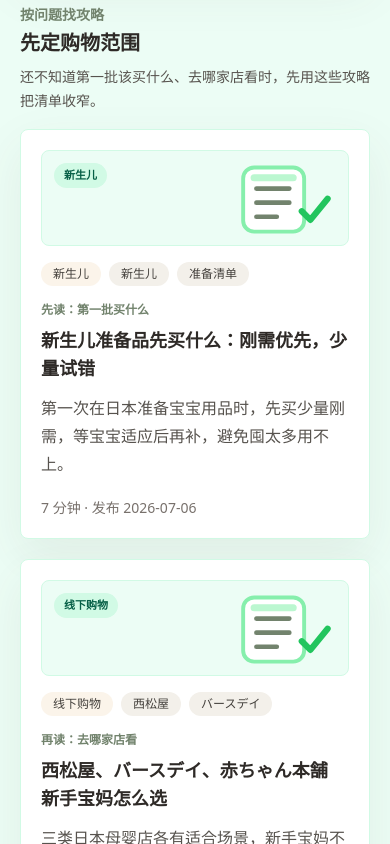
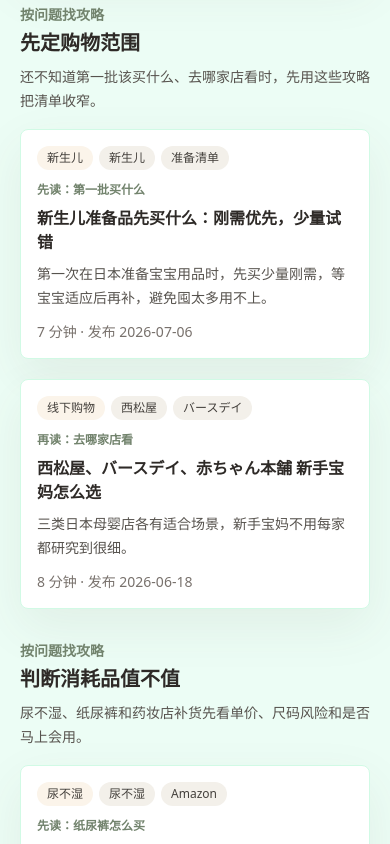
Before and after one commit to fengchuanli/mama-save-jp, a Next.js app: page /guides in a window 390 px wide. Shown: the part 1100-1944 px from the top of the page. Built offline with nearby package versions, Linux system fonts and the light colour scheme.

Commit message:
优化攻略列表分组卡片移动端体验

```diff
--- a/components/GuideCard.tsx
+++ b/components/GuideCard.tsx
@@ -5,21 +5,36 @@ import { CardVisual, getGuideVisual } from "@/components/VisualMotif";
 type GuideCardProps = {
   guide: GuideMeta;
   contextLabel?: string;
+  mobileCompact?: boolean;
 };
 
-export function GuideCard({ guide, contextLabel }: GuideCardProps) {
+export function GuideCard({ guide, contextLabel, mobileCompact = false }: GuideCardProps) {
+  const cardPadding = mobileCompact ? "p-4 sm:p-5" : "p-5";
+  const tagGroupClass = mobileCompact
+    ? "mb-3 flex flex-wrap gap-1.5 sm:mb-4 sm:gap-2"
+    : "mb-4 flex flex-wrap gap-2";
+  const titleClass = mobileCompact
+    ? "text-base font-semibold leading-6 text-ink sm:text-lg sm:leading-7"
+    : "text-lg font-semibold text-ink";
+  const descriptionClass = mobileCompact
+    ? "mt-2 text-sm leading-6 text-stone-600 sm:mt-3 sm:text-base sm:leading-7"
+    : "mt-3 leading-7 text-stone-600";
+  const metaClass = mobileCompact ? "mt-3 text-sm text-stone-500 sm:mt-5" : "mt-5 text-sm text-stone-500";
+
   return (
     <Link
       href={`/guides/${guide.slug}`}
-      className="block h-full rounded-lg border border-emerald-100 bg-white p-5 shadow-soft transition hover:-translate-y-0.5 hover:border-emerald-200"
+      className={`block h-full rounded-lg border border-emerald-100 bg-white shadow-soft transition hover:-translate-y-0.5 hover:border-emerald-200 ${cardPadding}`}
     >
-      <CardVisual label={guide.category} tone="green" variant={getGuideVisual(guide)} />
-      <div className="mb-4 flex flex-wrap gap-2">
-        <span className="rounded-full bg-linen px-3 py-1 text-xs text-stone-700">
+      <div className={mobileCompact ? "hidden sm:block" : undefined}>
+        <CardVisual label={guide.category} tone="green" variant={getGuideVisual(guide)} />
+      </div>
+      <div className={tagGroupClass}>
+        <span className="rounded-full bg-linen px-2.5 py-1 text-xs text-stone-700 sm:px-3">
           {guide.category}
         </span>
         {(guide.tags.length ? guide.tags.slice(0, 2) : [guide.babyAge]).map((tag) => (
-          <span key={tag} className="rounded-full bg-mist px-3 py-1 text-xs text-stone-700">
+          <span key={tag} className="rounded-full bg-mist px-2.5 py-1 text-xs text-stone-700 sm:px-3">
             {tag}
           </span>
         ))}
@@ -27,9 +42,9 @@ export function GuideCard({ guide, contextLabel }: GuideCardProps) {
       {contextLabel ? (
         <p className="mb-2 text-xs font-semibold text-tea">{contextLabel}</p>
       ) : null}
-      <h3 className="text-lg font-semibold text-ink">{guide.title}</h3>
-      <p className="mt-3 leading-7 text-stone-600">{guide.description}</p>
-      <p className="mt-5 text-sm text-stone-500">
+      <h3 className={titleClass}>{guide.title}</h3>
+      <p className={descriptionClass}>{guide.description}</p>
+      <p className={metaClass}>
         {guide.readingTime} · 发布 {guide.publishedAt || guide.updatedAt}
       </p>
     </Link>
--- a/pages/guides/index.tsx
+++ b/pages/guides/index.tsx
@@ -246,6 +246,7 @@ export default function Guides({ guides }: GuidesProps) {
                     key={guide.slug}
                     guide={guide}
                     contextLabel={group.readingOrder[guide.slug]}
+                    mobileCompact
                   />
                 ))}
               </div>
```
Also changed, not shown: 1 other file (tests, documents, lock files or other folders).
